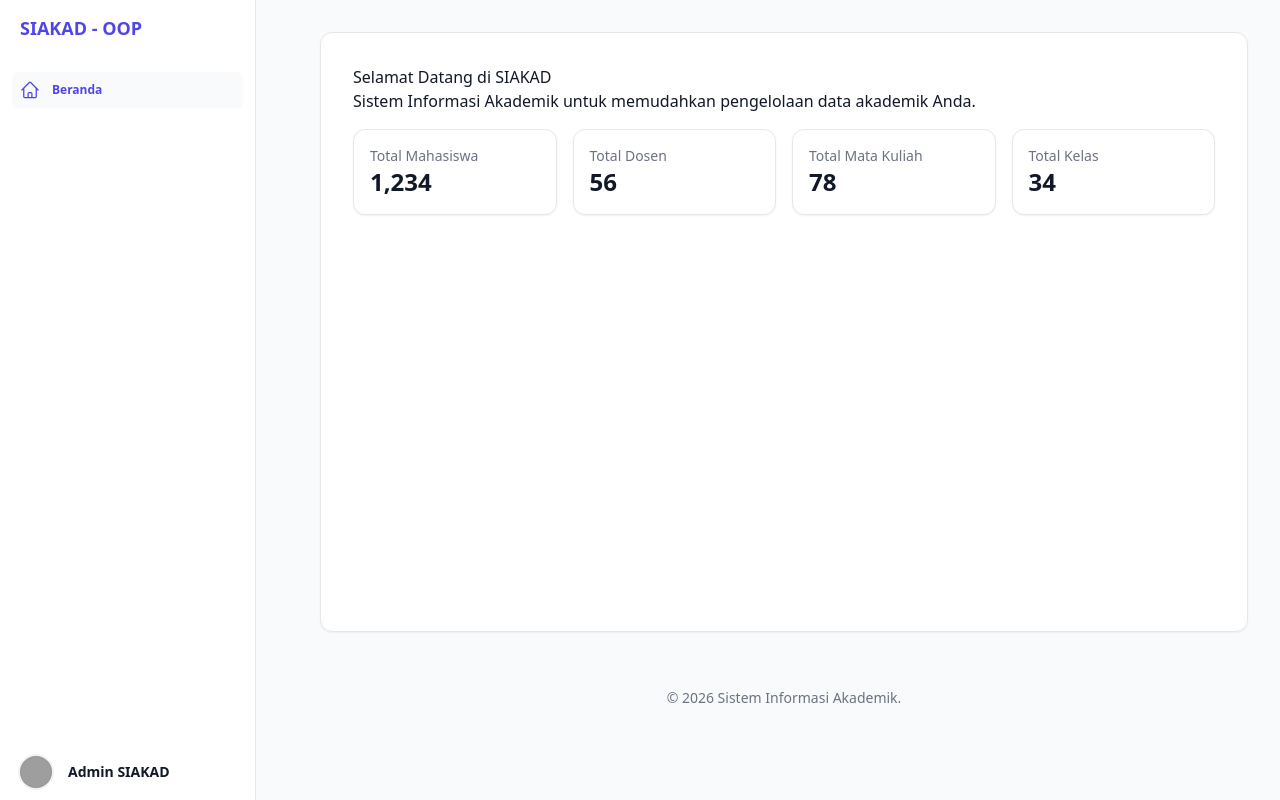
After one commit to muhzakifp/KELOMPOK-1, a PHP site: page /Views/dashboard.php in a window 1280 px wide. The commit adds this page. Run offline with PHP 8.4, Linux system fonts and the light colour scheme; some libraries are stand-ins or nearby versions; grey boxes are pictures that could not be loaded.

Commit message:
Update: Penambahan Layouting dan Perbaikan Struktur

```diff
--- /dev/null
+++ b/Views/Layout.php
@@ -0,0 +1,155 @@
+<!DOCTYPE html>
+<html lang="en">
+
+<head>
+    <meta charset="UTF-8">
+    <meta name="viewport" content="width=device-width, initial-scale=1.0">
+    <title><?php echo isset($title) ? $title : 'SIAKAD OOP'; ?></title>
+    <script src="https://cdn.tailwindcss.com"></script>
+</head>
+
+<body class="bg-gray-50 text-gray-900 font-sans antialiased dark:bg-gray-900 dark:text-white">
+
+    <div id="mobile-sidebar" class="relative z-50 lg:hidden hidden" role="dialog" aria-modal="true">
+        <div class="fixed inset-0 bg-gray-900/80"></div>
+
+        <div class="fixed inset-0 flex">
+            <div class="relative mr-16 flex w-full max-w-xs flex-1 transform transition duration-300 ease-in-out">
+
+                <div class="absolute top-0 left-full flex w-16 justify-center pt-5">
+                    <button id="close-sidebar-btn" type="button" class="-m-2.5 p-2.5">
+                        <span class="sr-only">Close sidebar</span>
+                        <svg class="h-6 w-6 text-white" fill="none" viewBox="0 0 24 24" stroke-width="1.5"
+                            stroke="currentColor" aria-hidden="true">
+                            <path stroke-linecap="round" stroke-linejoin="round" d="M6 18L18 6M6 6l12 12" />
+                        </svg>
+                    </button>
+                </div>
+
+                <div class="flex grow flex-col gap-y-4 overflow-y-auto bg-white px-5 pb-2 dark:bg-gray-900">
+                    <div class="flex h-14 shrink-0 items-center">
+                        <img src="https://tailwindui.com/img/logos/mark.svg?color=indigo&shade=600" alt="SIAKAD"
+                            class="h-7 w-auto dark:hidden" />
+                        <img src="https://tailwindui.com/img/logos/mark.svg?color=indigo&shade=500" alt="SIAKAD"
+                            class="h-7 w-auto hidden dark:block" />
+                    </div>
+                    <nav class="flex flex-1 flex-col">
+                        <ul role="list" class="flex flex-1 flex-col gap-y-6">
+                            <li>
+                                <ul role="list" class="-mx-2 space-y-1">
+                                    <li>
+                                        <a href="dashboard.php"
+                                            class="group flex gap-x-3 rounded-md bg-gray-50 p-2 text-xs/5 font-semibold text-indigo-600 dark:bg-white/5 dark:text-white">
+                                            Dashboard
+                                        </a>
+                                    </li>
+                                </ul>
+                            </li>
+                        </ul>
+                    </nav>
+                </div>
+            </div>
+        </div>
+    </div>
+
+    <div class="hidden lg:fixed lg:inset-y-0 lg:z-50 lg:flex lg:w-64 lg:flex-col dark:bg-gray-900">
+        <div
+            class="flex grow flex-col gap-y-4 overflow-y-auto border-r border-gray-200 bg-white px-5 dark:border-white/10 dark:bg-black/10">
+
+            <div class="flex h-14 shrink-0 items-center">
+                <h1 class="text-lg font-bold text-indigo-600 dark:text-white">SIAKAD - OOP</h1>
+            </div>
+
+            <nav class="flex flex-1 flex-col">
+                <ul role="list" class="flex flex-1 flex-col gap-y-6">
+                    <li>
+                        <ul role="list" class="-mx-2 space-y-1">
+                            <li>
+                                <a href="dashboard.php"
+                                    class="group flex gap-x-3 rounded-md bg-gray-50 p-2 text-xs/5 font-semibold text-indigo-600 dark:bg-white/5 dark:text-white">
+                                    <svg class="size-5 shrink-0 text-indigo-600 dark:text-white" fill="none"
+                                        viewBox="0 0 24 24" stroke-width="1.5" stroke="currentColor">
+                                        <path stroke-linecap="round" stroke-linejoin="round"
+                                            d="m2.25 12 8.954-8.955c.44-.439 1.152-.439 1.591 0L21.75 12M4.5 9.75v10.125c0 .621.504 1.125 1.125 1.125H9.75v-4.875c0-.621.504-1.125 1.125-1.125h2.25c.621 0 1.125.504 1.125 1.125V21h4.125c.621 0 1.125-.504 1.125-1.125V9.75M8.25 21h8.25" />
+                                    </svg>
+                                    Beranda
+                                </a>
+                            </li>
+                        </ul>
+                    </li>
+
+                    <li class="-mx-6 mt-auto">
+                        <a href="#"
+                            class="flex items-center gap-x-4 px-6 py-3 text-sm/6 font-semibold text-gray-900 hover:bg-gray-50 dark:text-white dark:hover:bg-white/5">
+                            <img src="https://images.unsplash.com/photo-1472099645785-5658abf4ff4e?ixlib=rb-1.2.1&auto=format&fit=facearea&facepad=2&w=256&h=256&q=80"
+                                alt=""
+                                class="size-8 rounded-full bg-gray-50 outline -outline-offset-1 outline-black/5 dark:bg-gray-800 dark:outline-white/10" />
+                            <span class="sr-only">Your profile</span>
+                            <span aria-hidden="true">Admin SIAKAD</span>
+                        </a>
+                    </li>
+                </ul>
+            </nav>
+        </div>
+    </div>
+
+    <div
+        class="sticky top-0 z-40 flex items-center gap-x-6 bg-white px-4 py-4 shadow-sm sm:px-6 lg:hidden dark:bg-gray-900 dark:shadow-none border-b dark:border-white/10">
+        <button id="open-sidebar-btn" type="button"
+            class="-m-2.5 p-2.5 text-gray-700 hover:text-gray-900 dark:text-gray-400 dark:hover:text-white">
+            <span class="sr-only">Open sidebar</span>
+            <svg class="size-6" fill="none" viewBox="0 0 24 24" stroke-width="1.5" stroke="currentColor"
+                aria-hidden="true">
+                <path stroke-linecap="round" stroke-linejoin="round" d="M3.75 6.75h16.5M3.75 12h16.5m-16.5 5.25h16.5" />
+            </svg>
+        </button>
+        <div class="flex-1 text-sm/6 font-semibold text-gray-900 dark:text-white">
+            <?php echo isset($title) ? $title : 'Dashboard'; ?>
+        </div>
+        <a href="#">
+            <span class="sr-only">Your profile</span>
+            <img src="https://images.unsplash.com/photo-1472099645785-5658abf4ff4e?ixlib=rb-1.2.1&auto=format&fit=facearea&facepad=2&w=256&h=256&q=80"
+                alt="" class="size-8 rounded-full bg-gray-50 dark:bg-gray-800" />
+        </a>
+    </div>
+
+    <div class="lg:pl-72">
+        <main class="py-8">
+            <div class="px-4 sm:px-6 lg:px-8">
+                <div
+                    class="bg-white dark:bg-gray-800 shadow-sm border border-gray-200 dark:border-gray-700 rounded-xl p-6 md:p-8 min-h-[75vh]">
+
+                    <?php echo isset($content) ? $content : ''; ?>
+
+                </div>
+            </div>
+        </main>
+
+        <footer class="text-center py-6 text-gray-500 dark:text-gray-400 text-sm">
+            <p>&copy; 2026 Sistem Informasi Akademik.</p>
+        </footer>
+    </div>
+
+    <script src="https://cdn.jsdelivr.net/npm/chart.js"></script>
+
+
+    <script>
+    const mobileSidebar = document.getElementById('mobile-sidebar');
+    const openSidebarBtn = document.getElementById('open-sidebar-btn');
+    const closeSidebarBtn = document.getElementById('close-sidebar-btn');
+
+    if (openSidebarBtn) {
+        openSidebarBtn.addEventListener('click', function() {
+            mobileSidebar.classList.remove('hidden');
+        });
+    }
+
+    if (closeSidebarBtn) {
+        closeSidebarBtn.addEventListener('click', function() {
+            mobileSidebar.classList.add('hidden');
+        });
+    }
+    </script>
+</body>
+
+</html>
--- /dev/null
+++ b/Views/dashboard.php
@@ -0,0 +1,48 @@
+<?php
+$title = "Beranda - SIAKAD";
+
+ob_start();
+?>
+
+<!--
+    SIAKAD - Sistem Informasi Akademik
+    Dashboard Utama
+    Menampilkan ringkasan informasi akademik, statistik, dan akses cepat ke fitur utama.
+-->
+
+<!-- Konten Dashboard Start -->
+<!-- Contoh Penggunaan Layout -->
+<div class="card class=" mb-4">
+    <div class="card-body">
+        <h5 class="card-title">Selamat Datang di SIAKAD</h5>
+        <p class="card-text">Sistem Informasi Akademik untuk memudahkan pengelolaan data akademik Anda.</p>
+    </div>
+</div>
+
+<div class="grid grid-cols-1 md:grid-cols-2 lg:grid-cols-4 gap-4 mb-4 mt-4">
+    <div class="bg-white dark:bg-gray-800 shadow-sm border border-gray-200 dark:border-gray-700 rounded-xl p-4">
+        <h6 class="text-sm font-medium text-gray-500 dark:text-gray-400">Total Mahasiswa</h6>
+        <p class="text-2xl font-semibold text-gray-900 dark:text-white">1,234</p>
+    </div>
+    <div class="bg-white dark:bg-gray-800 shadow-sm border border-gray-200 dark:border-gray-700 rounded-xl p-4">
+        <h6 class="text-sm font-medium text-gray-500 dark:text-gray-400">Total Dosen</h6>
+        <p class="text-2xl font-semibold text-gray-900 dark:text-white">56</p>
+    </div>
+    <div class="bg-white dark:bg-gray-800 shadow-sm border border-gray-200 dark:border-gray-700 rounded-xl p-4">
+        <h6 class="text-sm font-medium text-gray-500 dark:text-gray-400">Total Mata Kuliah</h6>
+        <p class="text-2xl font-semibold text-gray-900 dark:text-white">78</p>
+    </div>
+    <div class="bg-white dark:bg-gray-800 shadow-sm border border-gray-200 dark:border-gray-700 rounded-xl p-4">
+        <h6 class="text-sm font-medium text-gray-500 dark:text-gray-400">Total Kelas</h6>
+        <p class="text-2xl font-semibold text-gray-900 dark:text-white">34</p>
+    </div>
+</div>
+<!-- Konten Dashboard End -->
+
+
+<?php
+$content = ob_get_clean();
+
+// Memanggil layout utama
+require_once 'Layout.php';
+?>
--- a/index.php
+++ b/index.php
@@ -0,0 +1,3 @@
+<?php
+header("Location: Views/dashboard.php");
+exit;
--- a/tampilan/objek.php
+++ /dev/null
@@ -1,6 +0,0 @@
-<?php
-require '../SimpanData/SimpanData.php';
-
-//untuk buat objek
-
-?>
```
Also changed, not shown: KonekDB/koneksi.php (deleted, +0 -27 lines), Service/koneksi.php (added, +27 -0 lines), Views/objek.php (added, +18 -0 lines), fileOOP/MotorBesar.php (+11 -1 lines), Database/sr_kendaraan.sql (renamed from FileSql/sr_kendaraan.sql), tampilan/dashboard.php (deleted).
